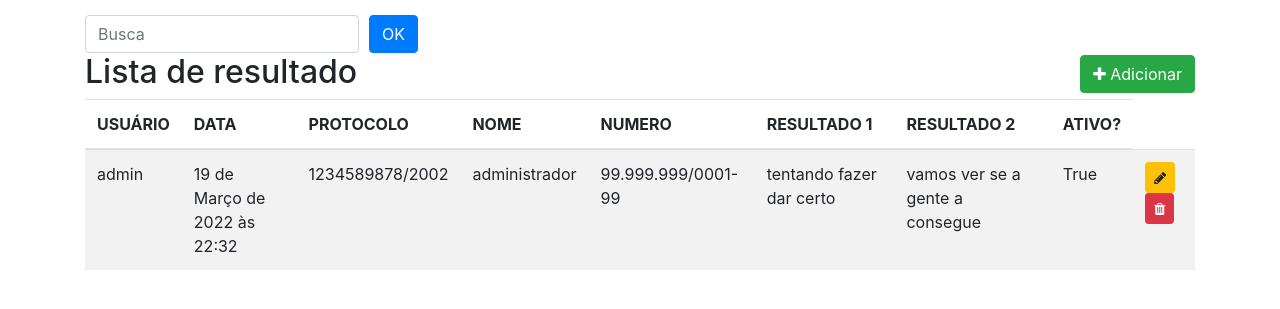
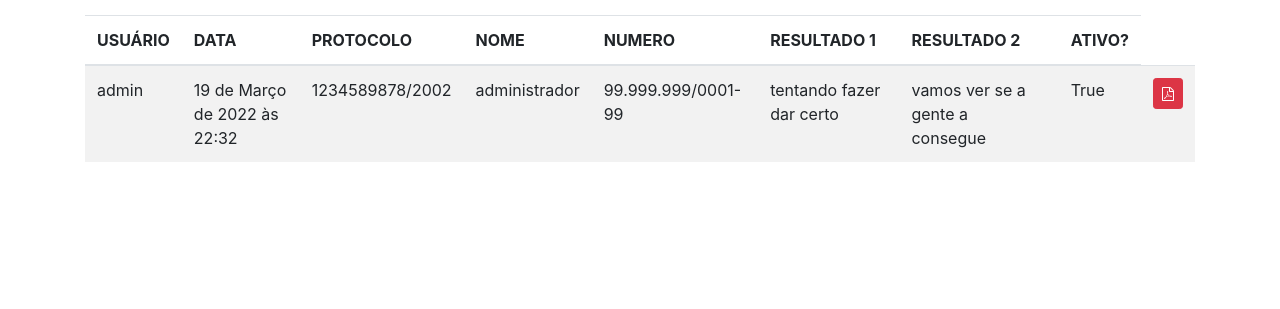
Before and after one commit to Francelmo87/Results, a Django app: page /list/ in a window 1280 px wide. Shown: the part 56-365 px from the top of the page. Run offline with Django 4.2, Linux system fonts and the light colour scheme; a user stored in the database is signed in; data comes from the database, SQL or seed files in the repository; some libraries are stand-ins or nearby versions.

Commit message:
Adicionada o html de result_list

```diff
--- a/core/templates/result_list.html
+++ b/core/templates/result_list.html
@@ -19,25 +19,7 @@
   {% endif %}
 {% endfor %}
 
-<div class="row">
-  <div class="col-sm-6">
-    <form action="." method="GET" class="form-inline">
-      <input type="text" id="search" name="search" class="form-control" placeholder="Busca">
-      <input type="submit" class="btn btn-primary" style="margin-left: 10px;" value="OK">
-    </form>
-  </div>
-</div>
-
 <div class="page-header">
-  <h2>Lista de resultado
-    <span class="pull-right" >
-      <a href="{ url 'fornecedor:create' %}">
-        <button type="button" class="btn btn-success" >
-          <span class="fa fa-plus" ></span> Adicionar
-        </button>
-      </a>
-    </span>
-  </h2>
 
   {% if object_list %}
     <div class="table-reponsive">
@@ -67,11 +49,9 @@
                 <td class="text-left">{{ object.result_2 }}</td>
                 <td class="text-left">{{ object.active }}</td>
                 <td>
-                      <a href="{ url 'fornecedor:update' object.pk  %}" class="btn btn-warning btn-sm" title="Editar">
-                          <i class="fa fa-pencil" aria-hidden="true"></i>
-                      </a>
-                      <a href="{ url 'fornecedor:delete' object.pk %}" class="btn btn-danger btn-sm" title="Excluir">
-                          <i class="fa fa-trash" aria-hidden="true"></i>
+
+                      <a href="{ url 'fornecedor:delete' object.pk %}" class="btn btn-danger btn-sm" title="PDF">
+                          <i class="fa fa-file-pdf-o" aria-hidden="true"></i>
                       </a>
                 </td>
               </tr>
```
